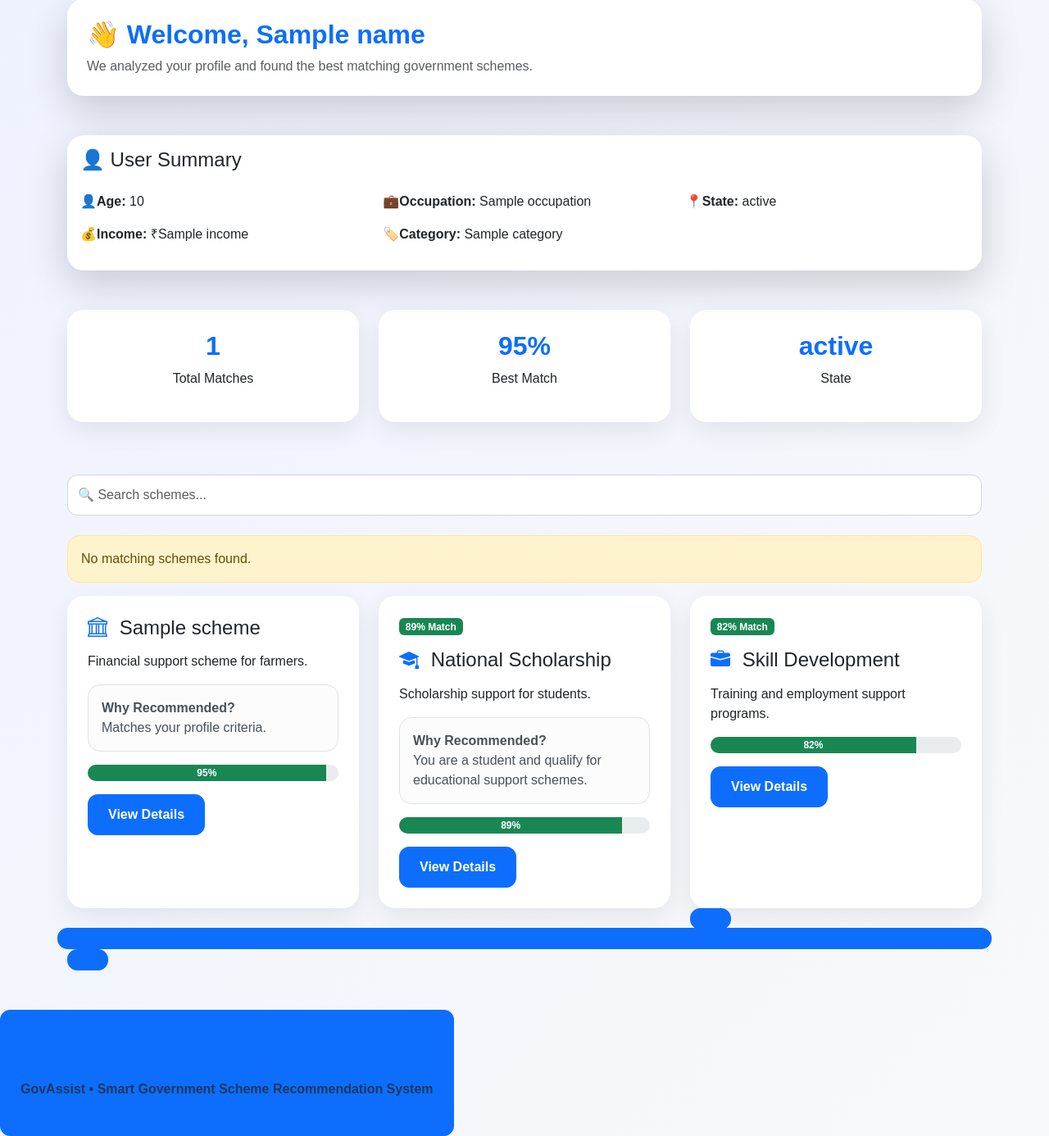
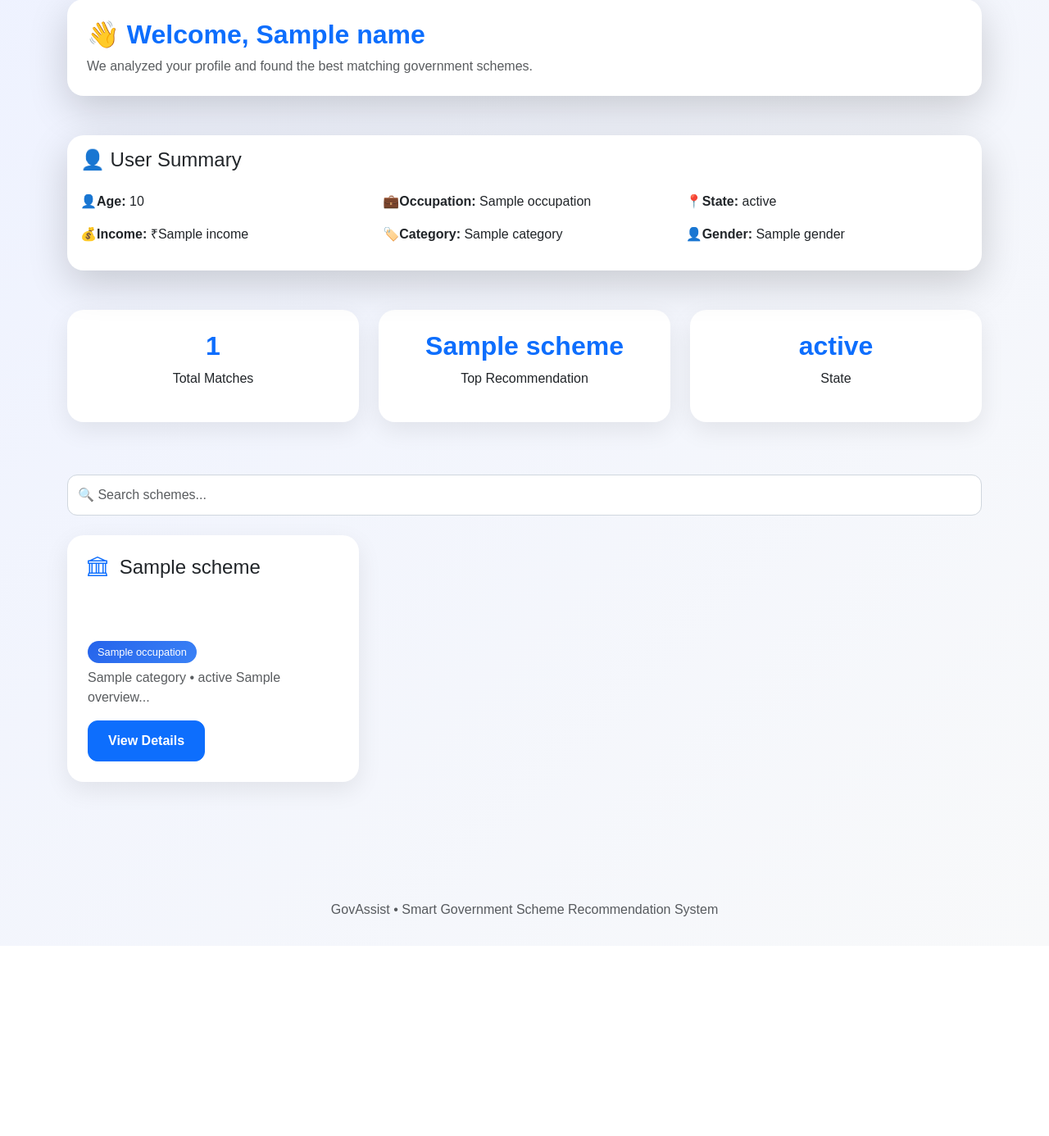
Before and after one commit to Dhairya-Shukla/GovAssist, a Flask app: template templates/recommendations.html in a window 1280 px wide. Shown: the part 115-1501 px from the top of the page at 82% size. After the commit the page ends 1265 px from the top, so only its background shows below. Run offline with Flask 3, Linux system fonts and the light colour scheme; the template is opened without the code that fills it: most values are stand-ins (such as "Sample title", 1, 10 or a date in 2020).

Commit message:
Updated eligibility logic

```diff
--- a/app.py
+++ b/app.py
@@ -1,5 +1,5 @@
 from unicodedata import category
-
+from data.schemes_data import schemes as all_schemes
 from flask import Flask, render_template, request, redirect, url_for , session
 from utils.eligibility_checker import check_eligibility
 
@@ -23,7 +23,17 @@ def profile():
         state = request.form.get("state")
         category = request.form.get("category")
 
-        matched_schemes = check_eligibility(age, gender, occupation)
+        matched_schemes = check_eligibility(
+            age,
+            gender,
+            occupation,
+            income,
+            state,
+            category
+        )
+
+        print(type(matched_schemes[0]))
+        print(matched_schemes[0])
 
         session["name"] = name
         session["age"] = age
@@ -32,20 +42,11 @@ def profile():
         session["income"] = income
         session["state"] = state
         session["category"] = category
+        session["schemes"] = matched_schemes
 
         return redirect(url_for("recommendations"))
 
-        return render_template(
-            "recommendations.html",
-            name=name,
-            age=age,
-            gender=gender,
-            occupation=occupation,
-            income=income,
-            state=state,
-            category=category,
-            schemes=matched_schemes
-        )
+
     return render_template("profile.html")
 
 
@@ -53,23 +54,35 @@ def profile():
 
 @app.route("/scheme/<name>")
 def scheme_details(name):
+
+    selected_scheme = None
+
+    for scheme in all_schemes:
+        if scheme["name"] == name:
+            selected_scheme = scheme
+            break
+
     return render_template(
         "scheme_details.html",
-        scheme_name=name
+        scheme=selected_scheme
     )
 
 @app.route("/recommendations")
 def recommendations():
 
+    schemes = session.get("schemes", [])
+    matched=[s for s in all_schemes if s["name"] in schemes]
+
     return render_template(
         "recommendations.html",
         name=session.get("name"),
-        age=session.get("age"),
+        age=int(session.get("age", 0)),
         gender=session.get("gender"),
         occupation=session.get("occupation"),
-        income=session.get("income"),
+        income=int(session.get("income", 0)),
         state=session.get("state"),
-        category=session.get("category")
+        category=session.get("category"),
+        schemes=matched
     )
 
 
--- a/static/style.css
+++ b/static/style.css
@@ -206,3 +206,27 @@ footer{
 footer p{
     margin-bottom: 8px;
 }
+
+.overview-box{
+    background: rgba(255,255,255,0.55);
+    backdrop-filter: blur(4px);
+    border: 1px solid rgba(255,255,255,0.4);
+    padding: 12px;
+    border-radius: 12px;
+    font-size: 0.95rem;
+    color: #555;
+    min-height: 95px;
+    overflow: hidden;
+}
+
+.scheme-card h4{
+    min-height: 90px;
+}
+
+.scheme-badge{
+    background: linear-gradient(135deg,#2563eb,#3b82f6);
+    color:white;
+    padding:6px 12px;
+    border-radius:20px;
+    font-size:0.8rem;
+}
--- a/templates/recommendations.html
+++ b/templates/recommendations.html
@@ -76,6 +76,9 @@
             <div class="col-md-4">
                 <p>🏷️<strong>Category:</strong> {{category}}</p>
             </div>
+            <div class="col-md-4">
+                <p>👤<strong>Gender:</strong> {{gender}}</p>
+            </div>
 
         </div>
 
@@ -95,15 +98,24 @@
 
         <div class="col-md-4 mb-3">
             <div class="dashboard-card text-center">
-                <h2>95%</h2>
-                <p>Best Match</p>
+                {% if schemes %}
+                <h2>{{ schemes[0].name }}</h2>
+                <p>Top Recommendation</p>
+                {% else %}
+                <h2>None</h2>
+                {% endif %}
             </div>
         </div>
 
         <div class="col-md-4 mb-3">
             <div class="dashboard-card text-center">
+                {% if state %}
                 <h2>{{state}}</h2>
                 <p>State</p>
+                {% else %}
+                <h2>Not Specified</h2>
+                <p>State</p>
+                {% endif %}
             </div>
         </div>
 
@@ -118,45 +130,33 @@
 
     </div>
 
-    <div class="alert alert-warning">
-    No matching schemes found.
-    </div>
-
     <!-- Scheme Cards -->
     <div class="row">
 
+    {% if schemes %}
+
         {% for scheme in schemes %}
+
         <div class="col-lg-4 mb-4">
 
             <div class="scheme-card">
 
                 <h4>
                     <i class="bi bi-bank"></i>
-                    {{ scheme }}
+                    {{ scheme.name }}
                 </h4>
 
-                <p>
-                    Financial support scheme for farmers.
+                <span class="scheme-badge">
+                    {{ scheme.occupation }}
+                </span>
+
+                <p class="scheme-overview mt-2 text-muted">
+                    {{ scheme.category }} • {{ scheme.state }}
+                    {{ scheme.overview[:50] }}...
                 </p>
-                <div class="alert alert-light border mt-3">
 
-                    <strong>Why Recommended?</strong>
-
-                <br>
-
-                    Matches your profile criteria.
-
-                </div>
-
-                <div class="progress mb-3">
-                    <div class="progress-bar bg-success"
-                         style="width:95%">
-                        95%
-                    </div>
-                </div>
-
-                <a href="/scheme/pm-kisan"
-                   class="btn btn-primary">
+                <a href="{{ url_for('scheme_details', name=scheme.name) }}"
+                    class="btn btn-primary">
                     View Details
                 </a>
 
@@ -164,84 +164,15 @@
 
         </div>
 
-        <!-- Card 2 -->
-        <div class="col-lg-4 mb-4">
+        {% endfor %}
 
-            <div class="scheme-card">
+    {% else %}
 
-                <span class="badge bg-success mb-3">
-                    89% Match
-                </span>
-
-                <h4>
-                    <i class="bi bi-mortarboard-fill"></i>
-                    National Scholarship
-                </h4>
-
-                <p>
-                    Scholarship support for students.
-                </p>
-                <div class="alert alert-light border mt-3">
-
-                    <strong>Why Recommended?</strong>
-
-                <br>
-
-                    You are a student and qualify for educational support schemes.
-
-                </div>
-
-                <div class="progress mb-3">
-                    <div class="progress-bar bg-success"
-                         style="width:89%">
-                        89%
-                    </div>
-                </div>
-
-                <a href="/scheme/national-scholarship"
-                   class="btn btn-primary">
-                    View Details
-                </a>
-
-            </div>
-
+        <div class="alert alert-warning">
+            No matching schemes found.
         </div>
 
-        <!-- Card 3 -->
-        <div class="col-lg-4 mb-4">
-
-            <div class="scheme-card">
-
-                <span class="badge bg-success mb-3">
-                    82% Match
-                </span>
-
-                <h4>
-                    <i class="bi bi-briefcase-fill"></i>
-                    Skill Development
-                </h4>
-
-                <p>
-                    Training and employment support programs.
-                </p>
-
-                <div class="progress mb-3">
-                    <div class="progress-bar bg-success"
-                         style="width:82%">
-                        82%
-                    </div>
-                </div>
-
-                <a href="/scheme/skill-development"
-                    href="/scheme/{{ scheme }}"
-                   class="btn btn-primary">
-                    View Details
-                </>
-
-            </div>
-
-        </div>
-        {% endfor %}
+    {% endif %}
 
     </div>
 
```
Also changed, not shown: templates/scheme_details.html (+17 -31 lines), utils/eligibility_checker.py (+44 -7 lines).
